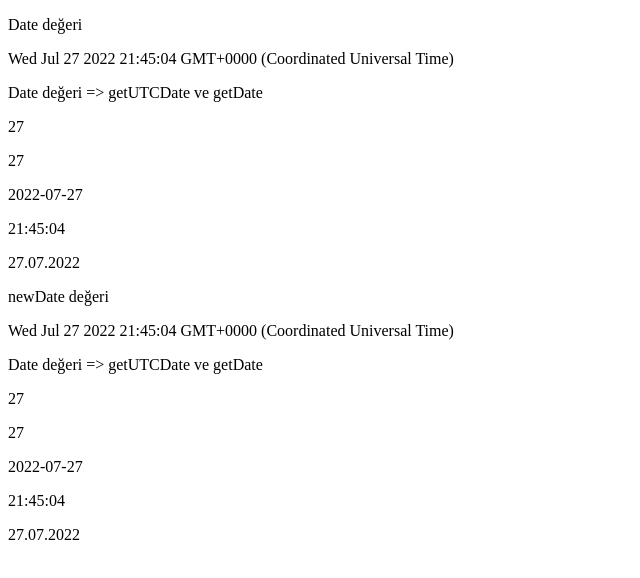
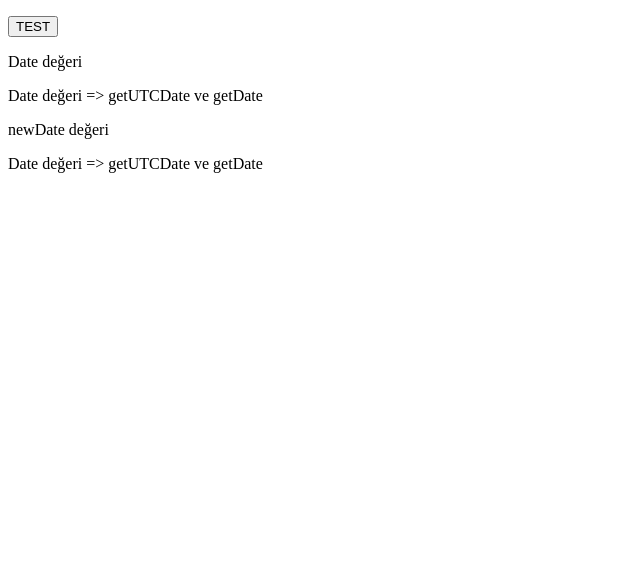
Before and after one commit to osmcgrgenc/osmcgrgenc.github.io, a plain HTML site: page dateTimeTest.html in a window 1280 px wide. Shown: the whole page, without its empty margins (0-640 px from the left). Drawn offline with Linux system fonts and the light colour scheme.

Commit message:
Update dateTimeTest.html

```diff
--- a/dateTimeTest.html
+++ b/dateTimeTest.html
@@ -1,13 +1,21 @@
 <!DOCTYPE html>
 <html>
+
 <head>
     <meta charset="utf-8" />
     <meta http-equiv="X-UA-Compatible" content="IE=edge" />
-    <title>Page Title</title>
+    <title>DateTime Coverter Test</title>
     <meta name="viewport" content="width=device-width, initial-scale=1" />
 </head>
 
 <body>
+    <div>
+        <p>
+            <input:text value="" id="datetimearea" /><button onclick="testNewDateType()">
+                TEST
+            </button>
+        </p>
+    </div>
     <div>
         <p>Date değeri</p>
         <p id="dateHali"></p>
@@ -33,17 +41,6 @@
         <p id="newdateHaliFullDate3"></p>
     </div>
     <script>
-              const date = new Date("2022-07-27T21:45:04.603Z")
-              var newDate = date;
-
-              newDate = new Date(
-                  date.getUTCFullYear(),
-                  date.getUTCMonth(),
-                  date.getUTCDate(),
-                  date.getUTCHours(),
-                  date.getUTCMinutes(),
-                  date.getUTCSeconds()
-              );
 
         function converter(
             date,
@@ -57,7 +54,7 @@
                                 date.getUTCMonth() + 1,
                             )}-${formatdate(date.getUTCDate())}`;
                         case 'HH:MM':
-                return `${convertLocalTimeToUTCTime(date)}`;
+                            return ${ convertLocalTimeToUTCTime(date) };
                         default:
                             return `${formatdate(date.getUTCDate())}.${formatdate(
                                 date.getUTCMonth() + 1,
@@ -78,14 +75,7 @@
         const convertLocalTimeToUTCTime = (dateString) => {
             let date = new Date(dateString);
 
-          return new Date(
-            date.getUTCFullYear(),
-            date.getUTCMonth(),
-            date.getUTCDate(),
-            date.getUTCHours(),
-            date.getUTCMinutes(),
-            date.getUTCSeconds()
-          ).toLocaleTimeString([], {
+            return date.toLocaleTimeString([], {
                 hour: '2-digit',
                 minute: '2-digit',
                 second: '2-digit',
@@ -93,19 +83,36 @@
             });
 
         };
+
+        function testNewDateType(dateValue) {
+            const newDateTimeString = dateValue ?? document.getElementById("datetimearea").value;
+            const date = new Date(newDateTimeString);
+            newDate = new Date(
+                date.getUTCFullYear(),
+                date.getUTCMonth(),
+                date.getUTCDate(),
+                date.getUTCHours(),
+                date.getUTCMinutes(),
+                date.getUTCSeconds()
+            );
             document.getElementById("dateHali").innerText = date;
             document.getElementById("dateHaligetDate").innerText = date.getDate();
             document.getElementById("dateHaligetUTCDate").innerText = date.getUTCDate();
-              document.getElementById("dateHaliFullDate1").innerText = converter(date,'yyyy-mm-dd');
-              document.getElementById("dateHaliFullDate2").innerText = converter(date,'HH:MM');
-              document.getElementById("dateHaliFullDate3").innerText = converter(date,'yyyy-dd-mm');
+            document.getElementById("dateHaliFullDate1").innerText = converter(date, 'yyyy-mm-dd');
+            document.getElementById("dateHaliFullDate2").innerText = converter(date, 'HH:MM');
+            document.getElementById("dateHaliFullDate3").innerText = converter(date, 'yyyy-dd-mm');
 
             document.getElementById("newDateHali").innerText = newDate;
             document.getElementById("newdateHaligetUTCDate").innerText = newDate.getUTCDate();
             document.getElementById("newdateHaligetDate").innerText = newDate.getDate();
-              document.getElementById("newdateHaliFullDate1").innerText = converter(newDate,'yyyy-mm-dd');
-              document.getElementById("newdateHaliFullDate2").innerText = converter(newDate,'HH:MM');
-              document.getElementById("newdateHaliFullDate3").innerText = converter(newDate,'yyyy-dd-mm');
+            document.getElementById("newdateHaliFullDate1").innerText = converter(newDate, 'yyyy-mm-dd');
+            document.getElementById("newdateHaliFullDate2").innerText = converter(newDate, 'HH:MM');
+            document.getElementById("newdateHaliFullDate3").innerText = converter(newDate, 'yyyy-dd-mm');
+        }
+        testNewDateType("2022-07-27T21:45:04.603Z");
+
+
     </script>
 </body>
+
 </html>
```
Lines whose indentation alone changed are shown as unchanged.
